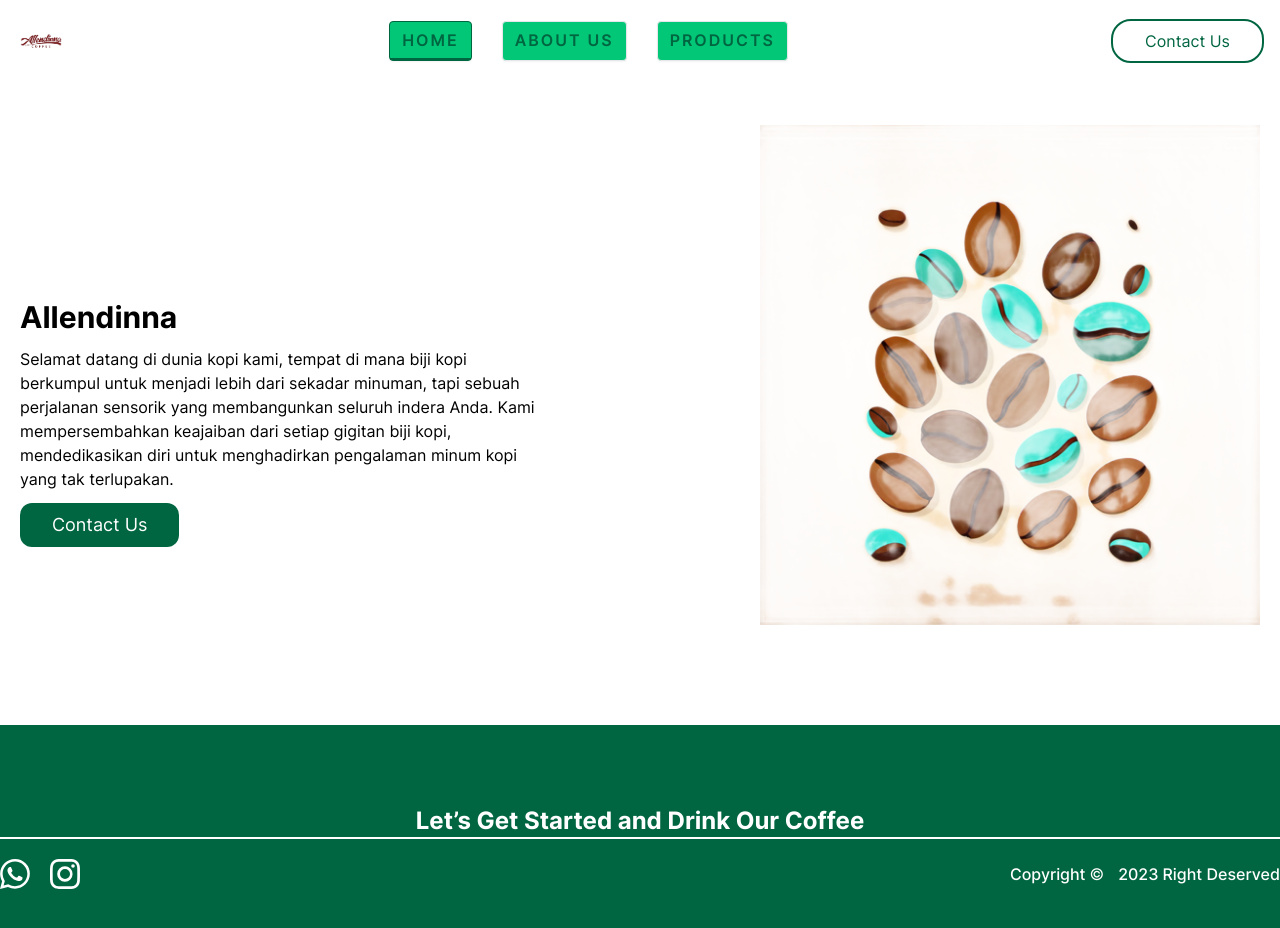
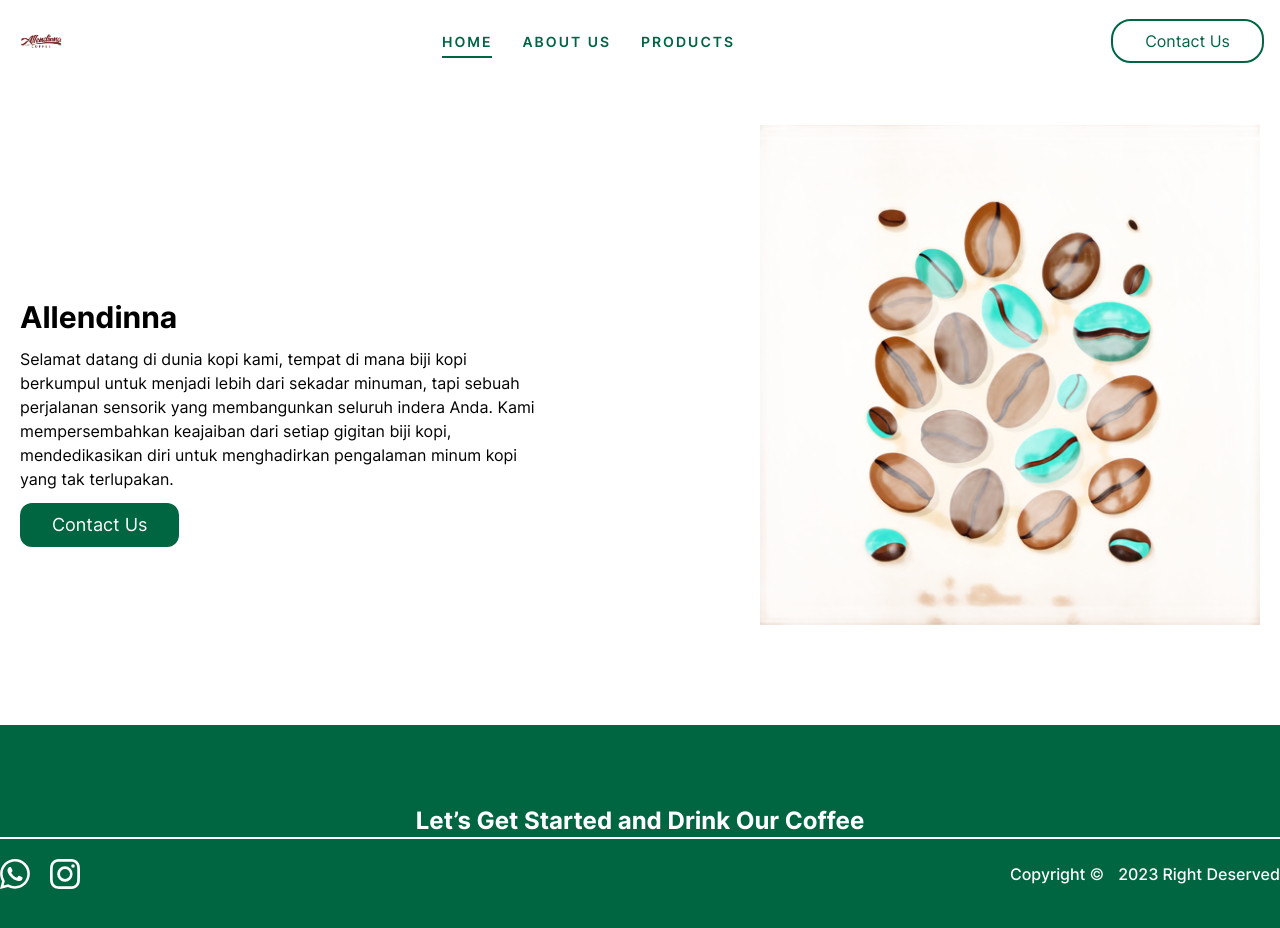
Before and after one commit to dionisius77/allenndina-client, a Next.js app: page / in a window 1280 px wide. Shown: the top 928 px of the page. Built offline with nearby package versions, Linux system fonts and the light colour scheme.

Commit message:
fix: wrong change navbar

```diff
--- a/src/layout/navbar.tsx
+++ b/src/layout/navbar.tsx
@@ -14,7 +14,7 @@
 import allenndina from '~/images/allendina.png';
 
 const Navbar = () => {
-  const router = useRouter();
+  const route = useRouter();
   const menuRef = useRef<any>(null);
   const [showMenu, setShowMenu] = useState(false);
   const pathname = usePathname();
@@ -57,11 +57,8 @@
           <ul className='hidden space-x-[30px] lg:flex'>
             {navigationLinks.map((nav, i) => (
               <li key={i} className=''>
-                <Button
-                  onClick={() => {
-                    router.push(nav.hash);
-                    setShowMenu(false);
-                  }}
+                <Link
+                  href={nav.hash}
                   className={`before:origin-[100%, 50%] before:scale-z-[1] hover:before:origin-[100%, 0%] hover:before:scale-z-[1] text-primary-800 before:bg-primary-800 relative pb-2 text-[14px] font-semibold uppercase tracking-[2px] before:absolute before:bottom-0 before:left-0 before:h-[2px] before:w-full before:scale-x-0 before:scale-y-[1] before:transition-all before:duration-300 before:ease-in-out before:will-change-transform before:content-[''] hover:before:scale-x-[1] hover:before:scale-y-[1] ${
                     newPathname === nav.hash
                       ? 'border-primary-800 before:scale-x-[1]'
@@ -69,7 +66,7 @@
                   }`}
                 >
                   {nav.name}
-                </Button>
+                </Link>
               </li>
             ))}
           </ul>
@@ -105,8 +102,11 @@
           <ul className='flex flex-col gap-2'>
             {navigationLinks.map((nav, i) => (
               <li key={i} className=''>
-                <Link
-                  href={nav.hash}
+                <button
+                  onClick={() => {
+                    setShowMenu(false);
+                    route.push(nav.hash);
+                  }}
                   className={`before:origin-[100%, 50%] before:scale-z-[1] hover:before:origin-[100%, 0%] hover:before:scale-z-[1] text-primary-800 before:bg-primary-800 relative flex items-center justify-center pb-2 text-center text-[14px] font-semibold uppercase tracking-[2px] before:absolute before:bottom-0 before:left-0 before:h-[2px] before:w-full before:scale-x-0 before:scale-y-[1] before:transition-all before:duration-300 before:ease-in-out before:will-change-transform before:content-[''] hover:before:scale-x-[1] hover:before:scale-y-[1] ${
                     newPathname === nav.hash
                       ? 'border-primary-800 before:scale-x-[1]'
@@ -114,7 +114,7 @@
                   }`}
                 >
                   {nav.name}
-                </Link>
+                </button>
               </li>
             ))}
           </ul>
```
